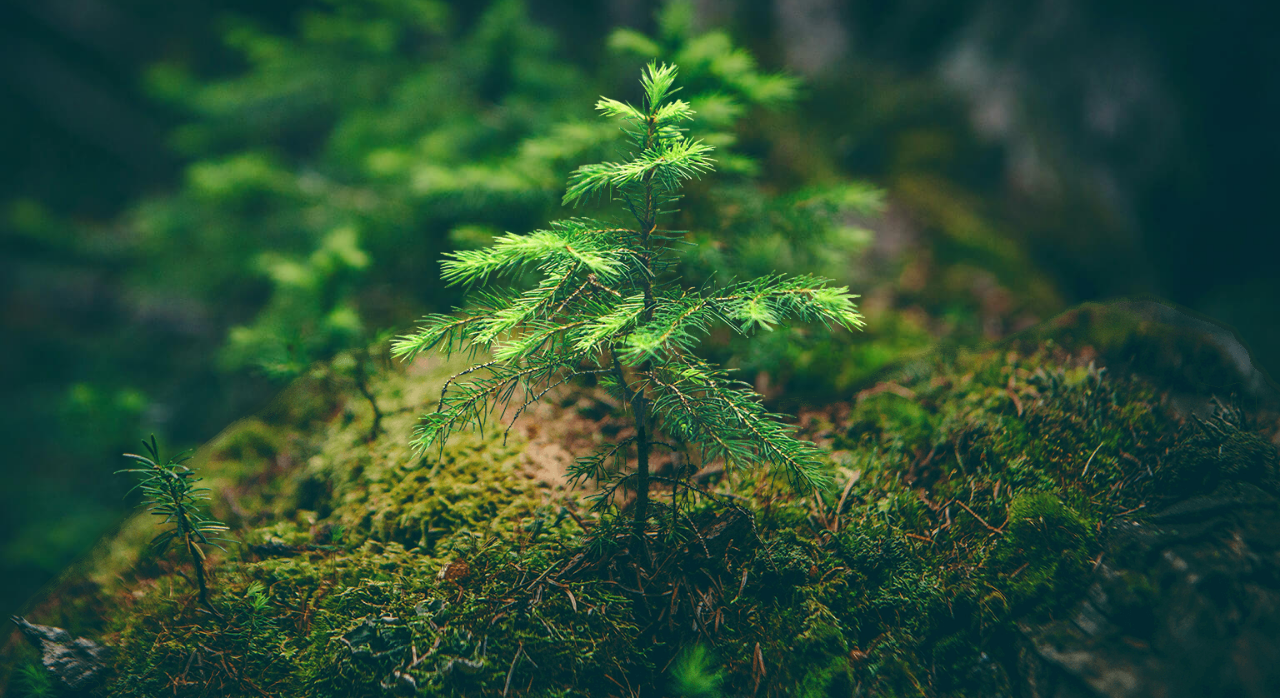
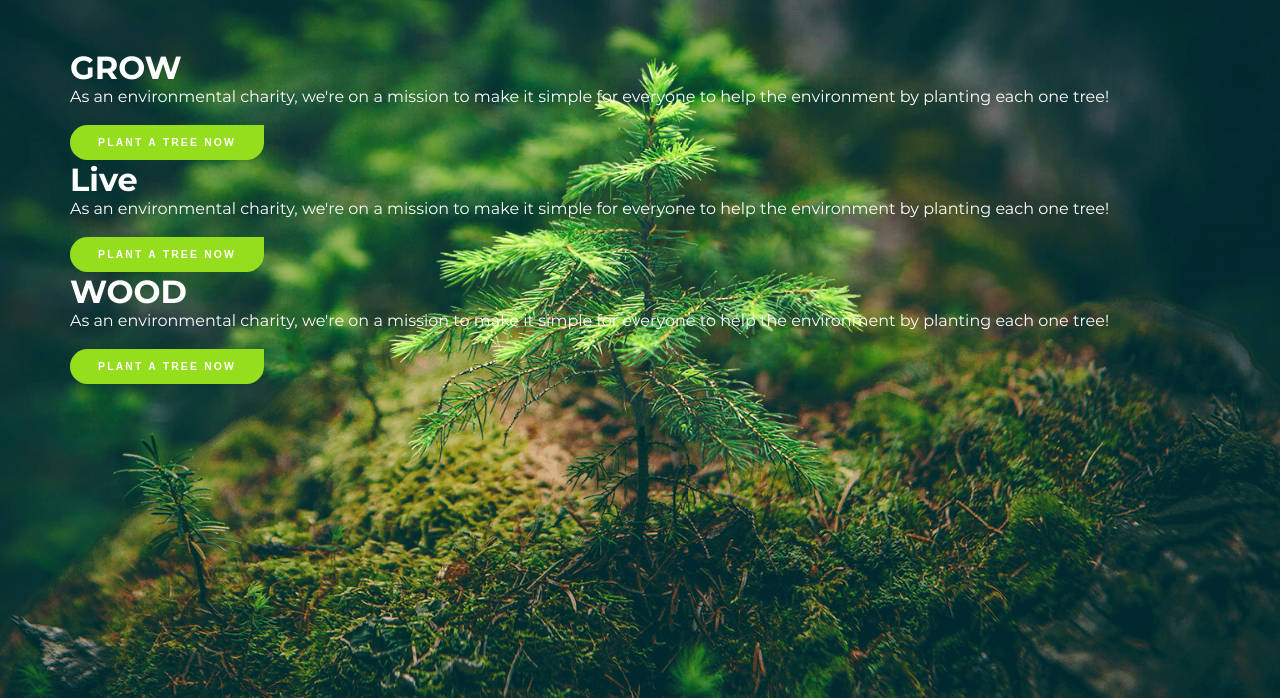
Before and after one commit to 0trava/grow-lesson, a plain HTML site: page index.html in a window 1280 px wide. Shown: the part 102-800 px from the top of the page. Drawn offline with Linux system fonts and the light colour scheme.

Commit message:
add hero text

```diff
--- a/index.html
+++ b/index.html
@@ -60,11 +60,46 @@
 
                     </div>
                 </div>
-            </div>
-        </div>
+
+                <!-- Contant hero -->
+
+                <div class="header-content">
+                    <div class="header-content__slider">
+                        <h1 class="letters">GROW</h1>
+                        <div class="header-content__info">
+                            <p>As an environmental charity,  we're on a mission to make it simple for everyone to help the environment by planting each one tree!</p><br>
+                            <button class="button button--main">Plant a tree now</button>
+                        </div>
+                    </div>
+                </div>
+
+                <div class="header-content">
+                    <div class="header-content__slider">
+                        <h1 class="letters">Live</h1>
+                        <div class="header-content__info">
+                            <p>As an environmental charity,  we're on a mission to make it simple for everyone to help the environment by planting each one tree!</p><br>
+                            <button class="button button--main">Plant a tree now</button>
+                        </div>
+                    </div>
+                </div>
+
+                <div class="header-content">
+                    <div class="header-content__slider">
+                        <h1 class="letters">WOOD</h1>
+                        <div class="header-content__info">
+                            <p>As an environmental charity,  we're on a mission to make it simple for everyone to help the environment by planting each one tree!</p><br>
+                            <button class="button button--main">Plant a tree now</button>
+                        </div>
+                    </div>
+                </div>
 
 
 
+
+            </div>
+
+            <div class="header-bottom"></div>
+        </div>
 
 
 
```
